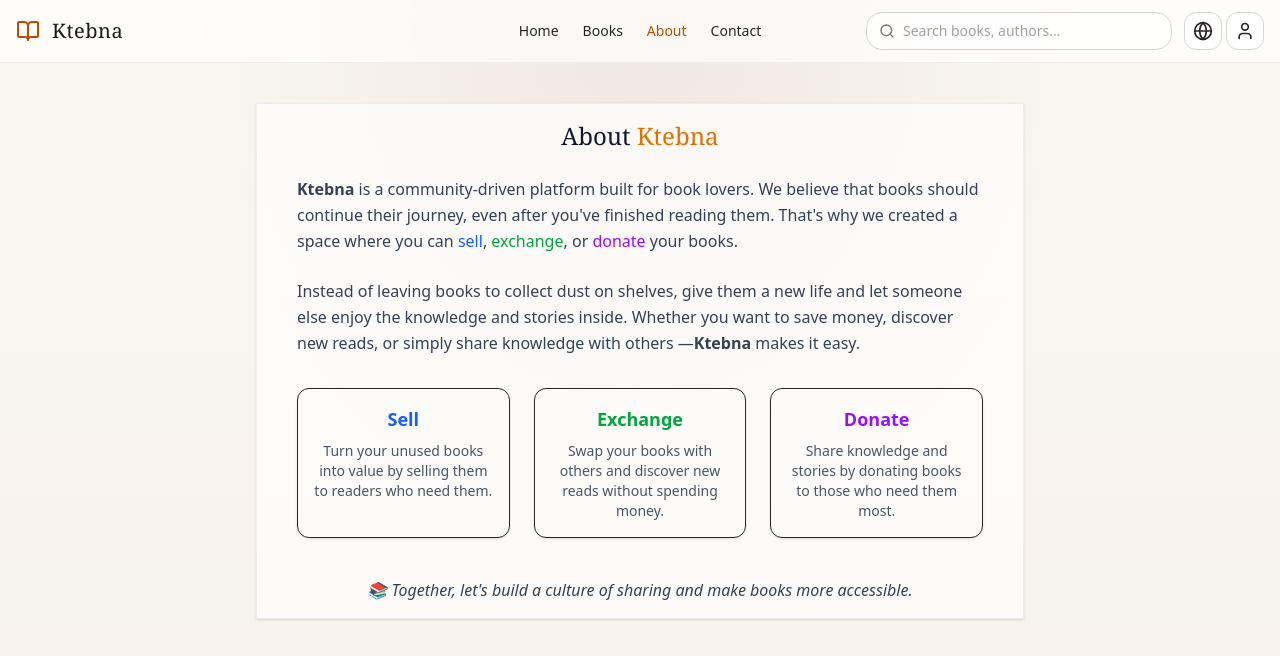
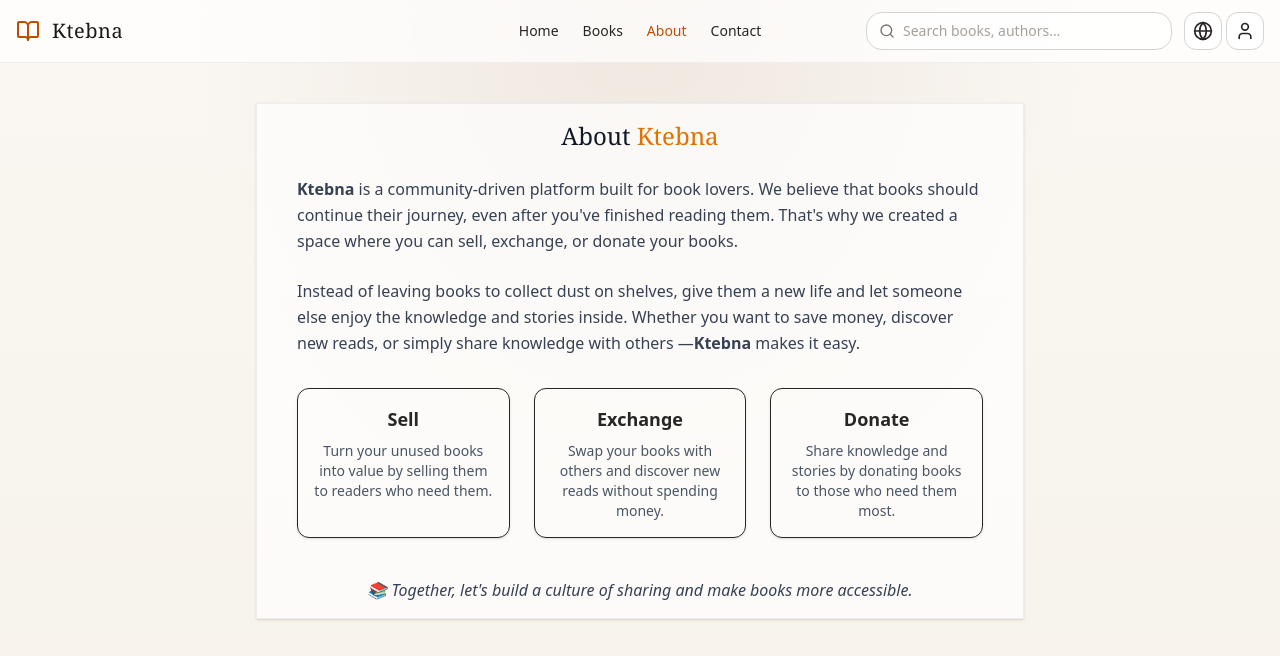
Before and after one commit to ba9hh/ktebna1, a React (Vite) app: page /about in a window 1280 px wide. Shown: the top 656 px of the page. Built offline with nearby package versions, Linux system fonts and the light colour scheme.

Commit message:
first commit

```diff
--- a/src/pages/About.jsx
+++ b/src/pages/About.jsx
@@ -13,14 +13,10 @@ const About = () => {
         <p className="text-gray-700 text-base leading-relaxed mb-6">
           <span className="font-semibold">{t("about.ktebna")}</span>{" "}
           {t("about.paragraph1")}{" "}
-          <span className="font-medium text-blue-600">{t("about.sell")}</span>,{" "}
-          <span className="font-medium text-green-600">
-            {t("about.exchange")}
-          </span>
-          , {t("about.or")}{" "}
-          <span className="font-medium text-purple-600">
-            {t("about.donate")}
-          </span>{" "}
+          <span className="font-medium">{t("about.sell")}</span>,{" "}
+          <span className="font-medium">{t("about.exchange")}</span>,{" "}
+          {t("about.or")}{" "}
+          <span className="font-medium">{t("about.donate")}</span>{" "}
           {t("about.yourBooks")}
         </p>
 
@@ -32,21 +28,21 @@ const About = () => {
 
         <div className="grid grid-cols-1 md:grid-cols-3 gap-6 text-center mt-8">
           <div className="p-4 border rounded-xl shadow-sm hover:shadow-md transition">
-            <h3 className="text-lg font-semibold text-blue-600 mb-2">
+            <h3 className="text-lg font-semibold mb-2">
               {t("about.sellTitle")}
             </h3>
             <p className="text-gray-600 text-sm">{t("about.sellDesc")}</p>
           </div>
 
           <div className="p-4 border rounded-xl shadow-sm hover:shadow-md transition">
-            <h3 className="text-lg font-semibold text-green-600 mb-2">
+            <h3 className="text-lg font-semibold mb-2">
               {t("about.exchangeTitle")}
             </h3>
             <p className="text-gray-600 text-sm">{t("about.exchangeDesc")}</p>
           </div>
 
           <div className="p-4 border rounded-xl shadow-sm hover:shadow-md transition">
-            <h3 className="text-lg font-semibold text-purple-600 mb-2">
+            <h3 className="text-lg font-semibold mb-2">
               {t("about.donateTitle")}
             </h3>
             <p className="text-gray-600 text-sm">{t("about.donateDesc")}</p>
```
